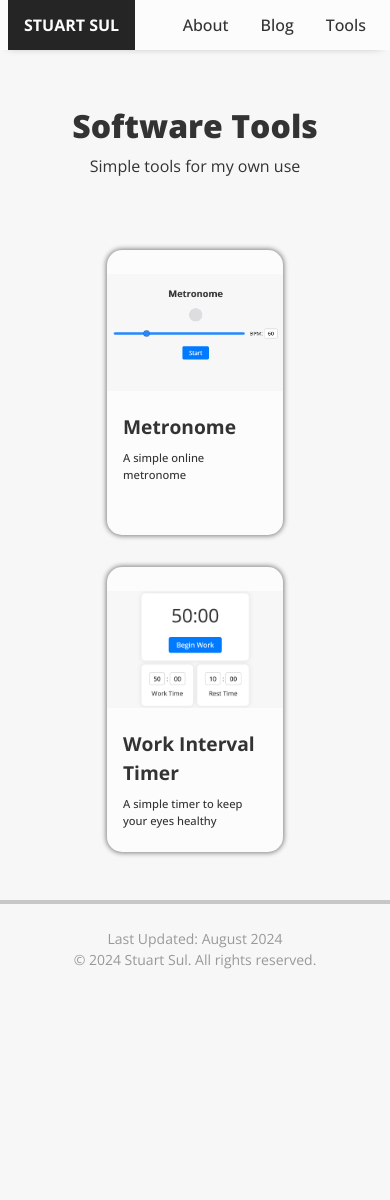
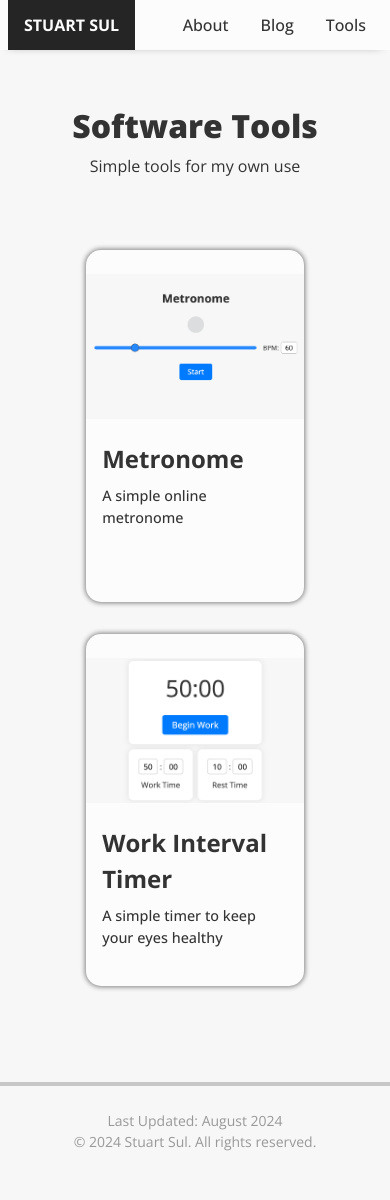
Before and after one commit to StuartSul/StuartSul.github.io_src, a Jekyll site: the page built from tools.html, in a window 390 px wide. Built offline with Jekyll 4.4.1, drawn with Linux system fonts in a browser that asks for light colours; before the commit the page ends 1018 px from its top, so only the background shows below that.

```diff
--- a/_sass/_metronome.scss
+++ b/_sass/_metronome.scss
@@ -69,7 +69,7 @@
             margin-right: 0.3rem;
         }
         input[type=number] {
-            width: 2.5rem;
+            width: 3rem;
             height: 1.8rem;
             border: 1px solid $border-primary-color;
             border-radius: 5px;
--- a/_sass/_tools.scss
+++ b/_sass/_tools.scss
@@ -23,6 +23,7 @@
 }
 
 .tools.body {
+    margin-bottom: 3rem;
     padding: 1.5rem 0;
     display: grid;
     grid-template-columns: repeat(auto-fit, 13.6rem);
@@ -30,21 +31,12 @@
     align-items: center;
     justify-content: center;
 
-    @media (max-width: $mobile-width) {
-        grid-template-columns: repeat(auto-fit, 11rem);
-    }
-
     .tool {
         background-color: $header-background-color;
         box-shadow: 0px 0px 5px 1px $header-shadow-color;
         border-radius: 15px;
         width: 13.6rem;
         height: 22rem;
-
-        @media (max-width: $mobile-width) {
-            width: 11rem;
-            height: 17.8rem;
-        }
 
         a {
             display: flex;
@@ -59,10 +51,6 @@
         .top {
             img {
                 width: 13.6rem;
-
-                @media (max-width: $mobile-width) {
-                    width: 11rem;
-                }
             }
         }
 
@@ -80,10 +68,6 @@
                 width: 100%;
                 font-weight: 700;
                 font-size: 1.5rem;
-
-                @media (max-width: $mobile-width) {
-                    font-size: 1.2rem;
-                }
             }
 
             .link-icon {
@@ -98,10 +82,6 @@
                 padding: 0;
                 font-weight: 500;
                 font-size: 0.9rem;
-
-                @media (max-width: $mobile-width) {
-                    font-size: 0.7rem;
-                }
             }
         }
     }
```
